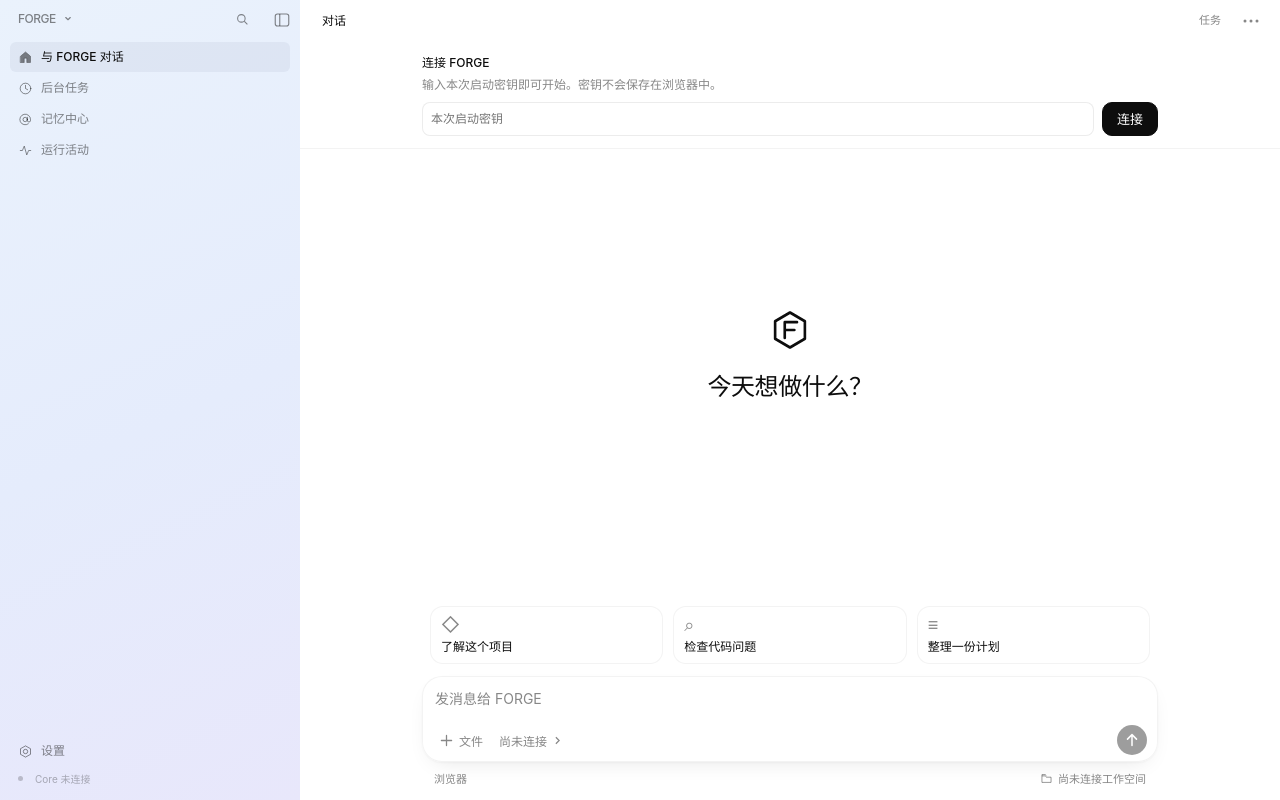
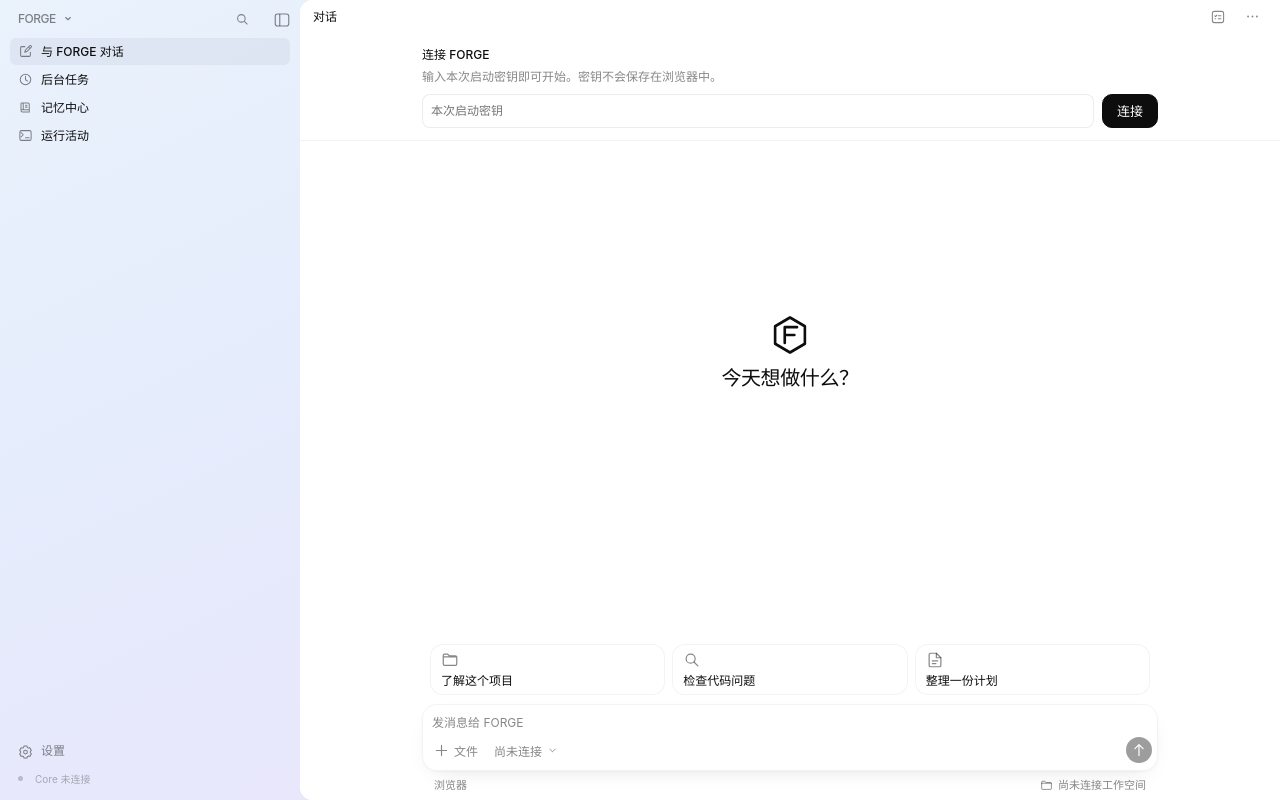
Before and after one commit to Eternite-0/Forge, a React (Vite) app in the folder desktop/: page / in a window 1280 px wide. Built offline with nearby package versions, Linux system fonts and the light colour scheme.

Commit message:
style(desktop): refine macOS shell icons and home proportions

```diff
--- a/desktop/src/ConversationComposer.tsx
+++ b/desktop/src/ConversationComposer.tsx
@@ -1,3 +1,4 @@
+import ShellIcon, { type ShellIconName } from "./components/ShellIcon";
 import type { KeyboardEvent, RefObject } from "react";
 
 export default function ConversationComposer({ inputRef, value, onChange, onKeyDown, onSend, disabled, sending, error, requestId, model, onFiles, onConfigure, home, workspaceName, native, connected }: {
@@ -18,10 +19,10 @@ export default function ConversationComposer({ inputRef, value, onChange, onKeyD
   native: boolean;
   connected: boolean;
 }) {
-  const suggestions = [
-    { title: "了解这个项目", prompt: "请阅读当前工作空间，向我介绍这个项目的用途和主要结构。", icon: "◇" },
-    { title: "检查代码问题", prompt: "请检查当前项目的代码，找出值得优先修复的问题，先给我分析和建议。", icon: "⌕" },
-    { title: "整理一份计划", prompt: "请根据当前项目的情况，帮我整理一份清晰的下一步工作计划。", icon: "≡" },
+  const suggestions: { title: string; prompt: string; icon: ShellIconName }[] = [
+    { title: "了解这个项目", prompt: "请阅读当前工作空间，向我介绍这个项目的用途和主要结构。", icon: "folder" },
+    { title: "检查代码问题", prompt: "请检查当前项目的代码，找出值得优先修复的问题，先给我分析和建议。", icon: "search" },
+    { title: "整理一份计划", prompt: "请根据当前项目的情况，帮我整理一份清晰的下一步工作计划。", icon: "document" },
   ];
   return <footer className="composer-wrap composer-root">
     <div className="composer-stack">
@@ -30,7 +31,7 @@ export default function ConversationComposer({ inputRef, value, onChange, onKeyD
         <details><summary>查看发送失败原因</summary><div>{error}{requestId && <> · 请求 ID：<code>{requestId}</code></>}</div></details>
       </div>}
       {home && !value.trim() && <div className="composer-suggestions" role="group" aria-label="试试这些问题，点击填入草稿">
-        {suggestions.map(item => <button type="button" key={item.title} onClick={() => { onChange(item.prompt); inputRef.current?.focus(); }} title="填入草稿，不会自动发送"><span className="composer-suggestion-icon" aria-hidden="true">{item.icon}</span><span>{item.title}</span></button>)}
+        {suggestions.map(item => <button type="button" key={item.title} onClick={() => { onChange(item.prompt); inputRef.current?.focus(); }} title="填入草稿，不会自动发送"><span className="composer-suggestion-icon" aria-hidden="true"><ShellIcon name={item.icon} size={18} /></span><span>{item.title}</span></button>)}
       </div>}
       <div className="composer-card">
       <form className="composer composer-body" onSubmit={(event) => { event.preventDefault(); if (!disabled) onSend(); }}>
@@ -38,20 +39,20 @@ export default function ConversationComposer({ inputRef, value, onChange, onKeyD
           placeholder="发消息给 FORGE" aria-label="消息内容" aria-keyshortcuts="Enter" /></div>
         <div className="composer-utilities">
           <button type="button" className="composer-utility" onClick={onFiles} aria-label="从输入栏打开工作空间文件" title="打开工作空间文件">
-            <svg viewBox="0 0 20 20" width="17" height="17" fill="none" stroke="currentColor" strokeWidth="1.5" strokeLinecap="round" aria-hidden="true"><path d="M10 4v12M4 10h12" /></svg><span>文件</span>
+            <ShellIcon name="plus" size={17} /><span>文件</span>
           </button>
           <button type="button" className="composer-utility composer-model-label" onClick={onConfigure} aria-label="打开对话模型配置" title={`对话模型：${model}`}>
-            <span>{model}</span><svg viewBox="0 0 16 16" width="13" height="13" fill="none" stroke="currentColor" strokeWidth="1.5" aria-hidden="true"><path d="m6 4 4 4-4 4" /></svg>
+            <span>{model}</span><ShellIcon name="chevronDown" size={13} />
           </button>
           <button type="submit" className="send-button" aria-label={sending ? "正在发送消息" : "发送消息"} disabled={disabled} title="发送消息">
-          {sending ? <span className="loading-spinner" aria-hidden="true" /> : <svg viewBox="0 0 20 20" width="18" height="18" fill="none" stroke="currentColor" strokeWidth="1.7" strokeLinecap="round" strokeLinejoin="round" aria-hidden="true"><path d="M10 16V4m-5 5 5-5 5 5" /></svg>}
+          {sending ? <span className="loading-spinner" aria-hidden="true" /> : <ShellIcon name="arrowUp" size={18} />}
           </button>
         </div>
       </form>
       <div className="composer-workspace-context">
         <span className="composer-device-context">{native ? "本机" : "浏览器"}</span>
         <button type="button" onClick={onFiles} title={connected ? workspaceName : "连接后显示工作空间"} aria-label="查看当前工作空间文件">
-          <svg viewBox="0 0 20 20" width="13" height="13" fill="none" stroke="currentColor" strokeWidth="1.3" aria-hidden="true"><path d="M3 6h5l2 2h7v8H3V6Zm0 0V4h5l2 2" /></svg><span>{connected ? workspaceName : "尚未连接工作空间"}</span>
+          <ShellIcon name="folder" size={13} /><span>{connected ? workspaceName : "尚未连接工作空间"}</span>
         </button>
       </div>
       </div>
--- a/desktop/src/ConversationToolbar.tsx
+++ b/desktop/src/ConversationToolbar.tsx
@@ -1,5 +1,6 @@
 import { useCallback, useRef, useState } from "react";
 import DisclosurePopover from "./DisclosurePopover";
+import ShellIcon from "./components/ShellIcon";
 
 export default function ConversationToolbar({ home, status, title, context, activityCount, changeCount, workerCount, onOpenChanges, onOpenFiles, onOpenTasks, onOpenSettings, onOpenMemory, onOpenActivity, onConfigure, pendingCount = 0, agentOpen, onToggleAgent }: {
   home: boolean; status: string; title: string; context: string;
@@ -24,7 +25,7 @@ export default function ConversationToolbar({ home, status, title, context, acti
         {changeCount > 0 && <button type="button" className="thread-tool" title="查看对话中的更改" onClick={onOpenChanges}>改动 {changeCount}</button>}
         {workerCount > 0 && <button type="button" className="thread-tool" title="查看执行详情" aria-expanded={agentOpen} aria-controls="conversation-agent-panel" onClick={onToggleAgent}>子任务 {workerCount}</button>}
       </div>}
-      <button type="button" className="conversation-tasks-toggle" aria-label="查看任务" onClick={onOpenTasks}>任务{pendingCount > 0 && <span className="task-attention-count" aria-label={`${pendingCount} 项待确认`}>{pendingCount}</span>}</button>
+      <button type="button" className="conversation-tasks-toggle thread-tasks-button" aria-label="查看任务" aria-description={pendingCount > 0 ? `${pendingCount} 项待确认` : undefined} title="查看任务" onClick={onOpenTasks}><ShellIcon name="tasks" size={16} /><span>任务</span>{pendingCount > 0 && <span className="task-attention-count">{pendingCount}</span>}</button>
       <div className="conversation-menu-anchor">
         <button ref={menuTrigger} type="button" className="conversation-more-toggle" aria-label="更多对话操作" title="更多对话操作" aria-expanded={menuOpen} aria-controls="conversation-actions-menu" aria-haspopup="dialog" onClick={() => { setFocusLast(false); setMenuOpen(value => !value); }} onKeyDown={event => {
           if ((event.key === "ArrowDown" || event.key === "ArrowUp") && !event.nativeEvent.isComposing && event.nativeEvent.keyCode !== 229) {
@@ -32,7 +33,7 @@ export default function ConversationToolbar({ home, status, title, context, acti
             if (menuOpen) document.querySelector<HTMLButtonElement>(`#conversation-actions-menu .conversation-menu-item:${event.key === "ArrowUp" ? "last" : "first"}-child`)?.focus({ preventScroll: true });
             else { setFocusLast(event.key === "ArrowUp"); setMenuOpen(true); }
           }
-        }}><svg viewBox="0 0 20 20" width="20" height="20" fill="currentColor" aria-hidden="true"><circle cx="4" cy="10" r="1.5" /><circle cx="10" cy="10" r="1.5" /><circle cx="16" cy="10" r="1.5" /></svg></button>
+        }}><ShellIcon name="ellipsis" size={17} /></button>
         <DisclosurePopover open={menuOpen} onClose={closeMenu} trigger={menuTrigger} id="conversation-actions-menu" label="对话操作" className="conversation-actions-menu" focusLast={focusLast}>
           {onOpenFiles && <button type="button" className="conversation-menu-item" aria-label="查看工作空间文件" onClick={() => { closeMenu(); onOpenFiles(); }}>工作空间文件</button>}
           <button type="button" className="conversation-menu-item" onClick={() => { closeMenu(); onOpenMemory(); }}>记忆</button>
--- a/desktop/src/DesktopNavigation.tsx
+++ b/desktop/src/DesktopNavigation.tsx
@@ -1,4 +1,5 @@
 import { useEffect, useRef, type ReactNode } from "react";
+import ShellIcon from "./components/ShellIcon";
 import WorkspaceSidebar from "./WorkspaceSidebar";
 import type { Connection } from "./api";
 
@@ -10,9 +11,7 @@ export interface DesktopNavigationProps {
   onActivity?: () => void; onClose?: () => void; pendingCount?: number; children?: ReactNode;
 }
 function NavigationIcon({ view }: { view: PrimaryView }) {
-  return <svg className="nav-icon" viewBox="0 0 24 24" width="18" height="18" fill="none" stroke="currentColor" strokeWidth="1.5" strokeLinecap="round" strokeLinejoin="round" aria-hidden="true">
-    {view === "chat" ? <path d="m4 10 8-7 8 7v10h-6v-7h-4v7H4Z" fill="currentColor" strokeWidth="1" /> : view === "quests" ? <><circle cx="12" cy="12" r="8.5" /><path d="M12 7v5l3.5 2" /></> : <><circle cx="11.5" cy="12" r="3.5" /><path d="M15 8.5v5a2.5 2.5 0 0 0 5 0V12a8.5 8.5 0 1 0-3.5 6.9" /></>}
-  </svg>;
+  return <ShellIcon className="nav-icon" name={view === "chat" ? "compose" : view === "quests" ? "clock" : "memory"} />;
 }
 export default function DesktopNavigation({ compact, activeView, connected, workspaceId, workspaceRoot, connection, onNavigate, onSettings, onActivity, onClose, pendingCount = 0, children }: DesktopNavigationProps) {
   const first = useRef<HTMLButtonElement>(null);
@@ -39,13 +38,13 @@ export default function DesktopNavigation({ compact, activeView, connected, work
   }, [compact]);
   const navigation = <nav className="codex-feature-list" aria-label="主要功能">
     {([{ view: "chat", label: "与 FORGE 对话" }, { view: "quests", label: "后台任务" }, { view: "memory", label: "记忆中心" }] as const).map((item, index) => <button ref={index === 0 ? first : undefined} key={item.view} type="button" className={`nav-item${item.view === "chat" ? " conversation-entry" : ""}${activeView === item.view ? " active" : ""}`} data-view={item.view} aria-current={activeView === item.view ? "page" : undefined} onClick={() => navigate(item.view)}><NavigationIcon view={item.view} /><span className="nav-label">{item.label}</span>{item.view === "quests" && pendingCount > 0 && <span className="codex-pending-count" aria-label={`${pendingCount} 项待确认`}>{pendingCount}</span>}</button>)}
-    {onActivity && <button type="button" className="nav-item" onClick={onActivity}><svg viewBox="0 0 24 24" width="18" height="18" fill="none" stroke="currentColor" strokeWidth="1.5" aria-hidden="true"><path d="M3 12h4l3-7 4 14 3-7h4" /></svg><span className="nav-label">运行活动</span></button>}
+    {onActivity && <button type="button" className="nav-item" onClick={onActivity}><ShellIcon name="activity" /><span className="nav-label">运行活动</span></button>}
   </nav>;
   return <>
     {!compact && onClose && <button type="button" className="codex-sidebar-backdrop" aria-label="收起导航" onClick={onClose} tabIndex={-1} />}
     <aside ref={sidebar} className="rail sidebar codex-sidebar" aria-label="主导航" hidden={compact}>
     <WorkspaceSidebar connected={connected} workspaceId={workspaceId} workspaceRoot={workspaceRoot} connection={connection} active={!compact && activeView !== null} navigation={navigation}
-      footer={<><button type="button" className="nav-item codex-settings-entry" title="设置 (Ctrl+,)" onClick={onSettings}><svg viewBox="0 0 24 24" width="18" height="18" fill="none" stroke="currentColor" strokeWidth="1.5" aria-hidden="true"><path d="m12 3 8 4.5v9L12 21l-8-4.5v-9Z" /><circle cx="12" cy="12" r="3.5" /></svg><span>设置</span></button><div className="codex-connection-state"><span className={`status-dot${connected ? " on" : ""}`} /><span>{connected ? "Core 已连接" : "Core 未连接"}</span></div></>}
+      footer={<><button type="button" className="nav-item codex-settings-entry" title="设置 (Ctrl+,)" onClick={onSettings}><ShellIcon name="settings" /><span>设置</span></button><div className="codex-connection-state"><span className={`status-dot${connected ? " on" : ""}`} /><span>{connected ? "Core 已连接" : "Core 未连接"}</span></div></>}
     >{children}</WorkspaceSidebar>
   </aside></>;
 }
--- a/desktop/src/WorkspaceSidebar.tsx
+++ b/desktop/src/WorkspaceSidebar.tsx
@@ -2,6 +2,7 @@ import { useCallback, useEffect, useId, useLayoutEffect, useRef, useState, type
 import { currentWorkspaceProject } from "./projectContext";
 import { request, type Connection } from "./api";
 import { errorMessage } from "./logic";
+import ShellIcon from "./components/ShellIcon";
 import SidebarGroup from "./components/Sidebar/SidebarGroup";
 
 export interface WorkspaceSidebarProps {
@@ -17,7 +18,7 @@ export interface WorkspaceSidebarProps {
 }
 
 function FolderIcon() {
-  return <svg viewBox="0 0 24 24" width="20" height="20" fill="none" stroke="currentColor" strokeWidth="1.5" strokeLinecap="round" strokeLinejoin="round" aria-hidden="true"><path d="M3 7h7l2 2h9v10a1 1 0 0 1-1 1H4a1 1 0 0 1-1-1V7Zm0 0V5a1 1 0 0 1 1-1h5l3 3" /></svg>;
+  return <ShellIcon name="folder" size={16} />;
 }
 
 export default function WorkspaceSidebar({
--- /dev/null
+++ b/desktop/src/components/ShellIcon.tsx
@@ -0,0 +1,23 @@
+import type { SVGProps } from "react";
+
+export type ShellIconName = "compose" | "clock" | "memory" | "activity" | "settings" | "folder" | "search" | "document" | "plus" | "chevronDown" | "arrowUp" | "tasks" | "ellipsis";
+
+/** One optical grid for shell controls. These are original outlines, not font glyphs. */
+export default function ShellIcon({ name, size = 18, ...props }: SVGProps<SVGSVGElement> & { name: ShellIconName; size?: number }) {
+  const paths = {
+    compose: <><path d="M9 3.5H5A1.5 1.5 0 0 0 3.5 5v10A1.5 1.5 0 0 0 5 16.5h10a1.5 1.5 0 0 0 1.5-1.5v-4" /><path d="m9 11 1-3 5.5-5.5a1.4 1.4 0 0 1 2 2L12 10l-3 1ZM14 4l2 2" /></>,
+    clock: <><circle cx="10" cy="10" r="7" /><path d="M10 5.8v4.5l2.9 1.8" /></>,
+    memory: <><path d="M5 4h8.5A1.5 1.5 0 0 1 15 5.5V16H6a2 2 0 0 1-2-2V5a1 1 0 0 1 1-1ZM4 13h11M7 4v9M10 7h2M10 9.5h2" /></>,
+    activity: <><path d="m4 6 3 3-3 3M10 13h5" /><rect x="2.5" y="3.5" width="15" height="13" rx="2" /></>,
+    settings: <><path d="m8 2.8-.5 1.8-1.5.9-1.8-.4-2 3.5 1.3 1.3v1.8l-1.3 1.3 2 3.5 1.8-.4 1.5.9.5 1.8h4l.5-1.8 1.5-.9 1.8.4 2-3.5-1.3-1.3V9.9l1.3-1.3-2-3.5-1.8.4-1.5-.9-.5-1.8Z" /><circle cx="10" cy="10.8" r="2.5" /></>,
+    folder: <path d="M2.5 6.5V5a1.5 1.5 0 0 1 1.5-1.5h3.4l2 2H16A1.5 1.5 0 0 1 17.5 7v7.5A1.5 1.5 0 0 1 16 16H4a1.5 1.5 0 0 1-1.5-1.5v-8h15" />,
+    search: <><circle cx="8.5" cy="8.5" r="5" /><path d="m12.2 12.2 4.3 4.3" /></>,
+    document: <><path d="M11.5 2.5H5A1.5 1.5 0 0 0 3.5 4v12A1.5 1.5 0 0 0 5 17.5h10a1.5 1.5 0 0 0 1.5-1.5V7.5l-5-5Z" /><path d="M11.5 2.5v5h5M7 11h6M7 14h4" /></>,
+    plus: <path d="M10 4v12M4 10h12" />,
+    chevronDown: <path d="m6 8 4 4 4-4" />,
+    arrowUp: <path d="M10 16V4M5.5 8.5 10 4l4.5 4.5" />,
+    tasks: <><rect x="3" y="3" width="14" height="14" rx="2.5" /><path d="m6 8.5.9.9 1.7-1.8M10.5 8.5h3.2m-3.2 3.6h3.2M6.4 12.1h.6" /></>,
+    ellipsis: <g fill="currentColor" stroke="none"><circle cx="4.8" cy="10" r="1.1" /><circle cx="10" cy="10" r="1.1" /><circle cx="15.2" cy="10" r="1.1" /></g>,
+  };
+  return <svg width={size} height={size} viewBox="0 0 20 20" fill="none" stroke="currentColor" strokeWidth="1.35" strokeLinecap="round" strokeLinejoin="round" aria-hidden="true" focusable="false" {...props}>{paths[name]}</svg>;
+}
--- a/desktop/src/hooks/useConversationViewport.ts
+++ b/desktop/src/hooks/useConversationViewport.ts
@@ -20,11 +20,12 @@ export default function useConversationViewport(workspace: WorkspaceState) {
     const timeline = scrollRef.current;
     const position = timeline?.scrollTop || 0;
     const previous = input.getBoundingClientRect().height;
+    const minHeight = parseFloat(getComputedStyle(input).getPropertyValue("--composer-measured-min-height")) || 40;
     window.cancelAnimationFrame(composerResizeFrame.current);
     input.style.transition = "none";
     input.style.height = "0px";
     const natural = input.scrollHeight;
-    const target = Math.max(40, Math.min(180, natural));
+    const target = Math.max(minHeight, Math.min(180, natural));
     input.style.overflowY = natural > 180 ? "auto" : "hidden";
     if (window.matchMedia("(prefers-reduced-motion: reduce)").matches || Math.abs(previous - target) < .5) input.style.height = `${target}px`;
     else {
--- a/desktop/src/style.css
+++ b/desktop/src/style.css
@@ -13,5 +13,5 @@
 @import "./styles/reference-motion.css";
 @import "./styles/codex-sidebar.css";
 @import "./styles/native-thread-header.css";
+@import "./styles/native-composer.css";
 @import "./styles/mac-shell.css";
-@import "./styles/native-composer.css";
--- a/desktop/src/styles/mac-shell.css
+++ b/desktop/src/styles/mac-shell.css
@@ -33,6 +33,7 @@
   background: var(--app-color-background-control);
   box-shadow: var(--shadow-sm);
 }
+.mac-shell .application-menu > button { white-space: nowrap; }
 .mac-shell .titlebar-navigation { gap: 0; }
 .mac-shell .titlebar-navigation > button:not([aria-expanded]) { position: absolute; inset-block-start: 40px; left: 0; background: var(--app-color-background-control); }
 .mac-shell .titlebar-navigation > button:not([aria-expanded]):nth-of-type(2) { inset-block-start: 68px; }
@@ -44,6 +45,66 @@
 .mac-shell .conversation-topbar[data-home="true"] .topbar-title h1 { font-size: 12px; font-weight: 520; }
 .mac-shell .conversation-topbar[data-home="true"] .conversation-tasks-toggle { border-color: transparent; }
 .mac-shell.compact-navigation .conversation-topbar, .mac-shell.compact-navigation .settings-view { padding-inline-start: 43px; }
+@media (min-width: 761px) {
+  .app-shell.simple-shell.mac-shell:not(.compact-navigation) {
+    background: var(--forge-sidebar-background) left top / calc(var(--sidebar-width) + 13px) 100% no-repeat,
+      var(--app-color-background-surface);
+  }
+  .mac-shell:not(.compact-navigation) > .chat-workspace {
+    border-start-start-radius: 13px;
+    border-end-start-radius: 13px;
+  }
+  .mac-shell .conversation-topbar[data-home="true"] {
+    block-size: 34px;
+    min-block-size: 34px;
+    padding-inline: 13px;
+  }
+  .mac-shell.compact-navigation .conversation-topbar[data-home="true"] { padding-inline-start: 43px; }
+  .mac-shell .conversation-topbar[data-home="true"] .thread-tasks-button { padding-inline: 5px; }
+  .mac-shell .conversation-topbar[data-home="true"] .thread-tasks-button > span:not(.task-attention-count) { display: none; }
+  .mac-shell .codex-sidebar .workspace-selector-wrap { padding-block-end: 3px; }
+  .mac-shell .codex-sidebar .sidebar-primary .nav-item {
+    min-height: 27px;
+    height: 27px;
+    color: var(--color-text);
+  }
+  .mac-shell .codex-sidebar .sidebar-project-summary {
+    padding-block-start: 15px;
+    border-block-start-color: transparent;
+  }
+  .mac-shell .codex-project-record > summary { min-height: 26px; }
+  .mac-shell .home-state .timeline { padding-block-start: clamp(60px, 21.6vh, 198px); }
+  .mac-shell .home-state > .composer-wrap { padding: 0 clamp(32px, 5.1vw, 58px) 2px; }
+  .mac-shell .home-state .composer-suggestions { gap: 7px; margin-bottom: 9px; }
+  .mac-shell .home-state .composer-suggestions > button { min-height: 50px; padding: 5px 10px; gap: 3px; }
+  .mac-shell .home-state .composer.composer-body {
+    min-height: 67px;
+    padding: 5px 5px 3px;
+    border-radius: 15px;
+  }
+  .mac-shell .home-state .composer-body textarea {
+    --composer-measured-min-height: 26px;
+    min-height: var(--composer-measured-min-height);
+    height: var(--composer-measured-min-height);
+    padding: 3px 4px;
+    font-size: 12px;
+    line-height: 20px;
+  }
+  .mac-shell .home-state .composer-utilities { min-height: 28px; }
+  .mac-shell .home-state .composer-utility { min-height: 27px; }
+  .mac-shell .home-state .composer-body .send-button { width: 26px; height: 26px; }
+  .mac-shell .home-state .composer-workspace-context { min-height: 27px; padding-block-start: 1px; }
+  .mac-shell .home-state .empty-conversation h2 { font-size: 20px; line-height: 26px; }
+  .mac-shell .home-state .empty-conversation .welcome-project {
+    margin-block-start: 0;
+    font-size: 18px;
+    line-height: 24px;
+  }
+  .mac-shell .home-state .empty-conversation::before { margin-block-end: 9px; }
+}
+@media (min-width: 761px) and (max-height: 480px) {
+  .mac-shell .home-state .timeline { padding-block-start: 16px; }
+}
 @media (max-width: 760px) {
   .app-shell.simple-shell.mac-shell { grid-template-columns: 0 minmax(0, 1fr); }
   .mac-shell > .desktop-chrome { left: 0; }
--- a/desktop/src/styles/native-composer.css
+++ b/desktop/src/styles/native-composer.css
@@ -51,7 +51,8 @@
 .composer-suggestions { display: grid; grid-template-columns: repeat(3, minmax(0, 1fr)); gap: 10px; padding: 0 8px; margin-bottom: 12px; }
 .composer-suggestions > button { display: flex; flex-direction: column; align-items: flex-start; gap: 4px; min-width: 0; min-height: 56px; padding: 8px 10px; border: 1px solid var(--color-border-subtle); border-radius: 13px; background: var(--app-color-background-surface); color: var(--color-text); text-align: left; font-size: 12px; line-height: 16px; }
 .composer-suggestions > button:hover { background: var(--color-background-secondary-ghost-hover); border-color: var(--color-border); }
-.composer-suggestion-icon { color: var(--color-text-secondary); font-size: 18px; line-height: 20px; }
+.composer-suggestion-icon { display: flex; align-items: center; width: 20px; height: 20px; color: var(--color-text-secondary); }
+.composer-suggestion-icon > svg { display: block; flex: none; }
 .simple-shell .composer.composer-body {
   position: relative;
   min-height: 72px;
```
Also changed, not shown: desktop/tests/ui-simple-shell.playwright.js (+18 -1 lines).
